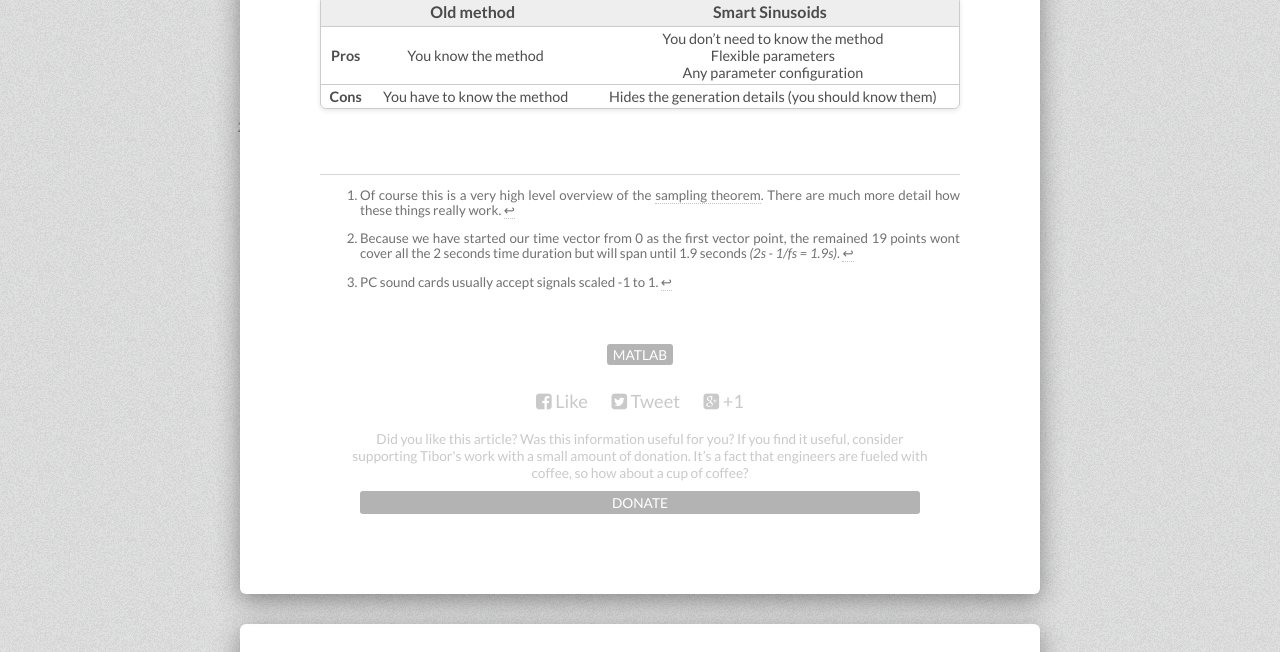
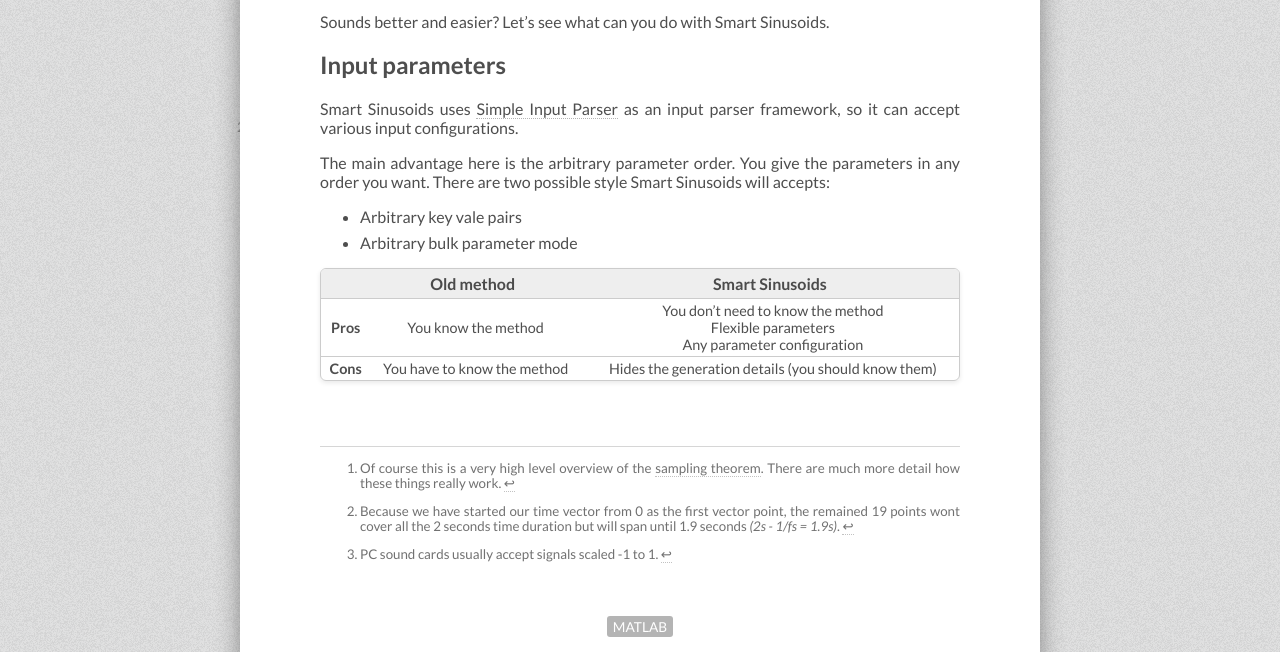
Before and after one commit to tiborsimon/tiborsimon.github.io, a Jekyll site: the page built from _posts/2015-05-28-smart-sinusoids.md, in a window 1280 px wide and 900 px high, scrolled down 7101 px, cut to the strip 248-900 px from the top of the window. Built offline with Jekyll 4.4.1, drawn with Linux system fonts in a browser that asks for light colours; nearby versions of some CDN libraries; comment, search, counter and statistics services are not loaded.

Commit message:
Article update

```diff
--- a/_posts/2015-05-28-smart-sinusoids.md
+++ b/_posts/2015-05-28-smart-sinusoids.md
@@ -143,6 +143,20 @@ As we have reviewed, there are 5 different method to generate a sinusoid signal
 
 {% gist tiborsimon/a7551c20ca9203eaa6f1 %}
 
+Sounds better and easier? Let's see what can you do with Smart Sinusoids.
+
+## Input parameters
+
+Smart Sinusoids uses [Simple Input Parser]({% post_url 2015-05-02-simple-input-parser %}) as an input parser framework, so it can accept various input configurations.
+
+The main advantage here is the arbitrary parameter order. You give the parameters in any order you want. There are two possible style Smart Sinusoids will accepts:
+
+- Arbitrary key vale pairs
+- Arbitrary bulk parameter mode
+
+
+
+
 |  | Old method | Smart Sinusoids |
 |:--------------:|:----:|:---------------------:|
 | __Pros__ | You know the method | You don't need to know the method<br>Flexible parameters<br>Any parameter configuration
```
